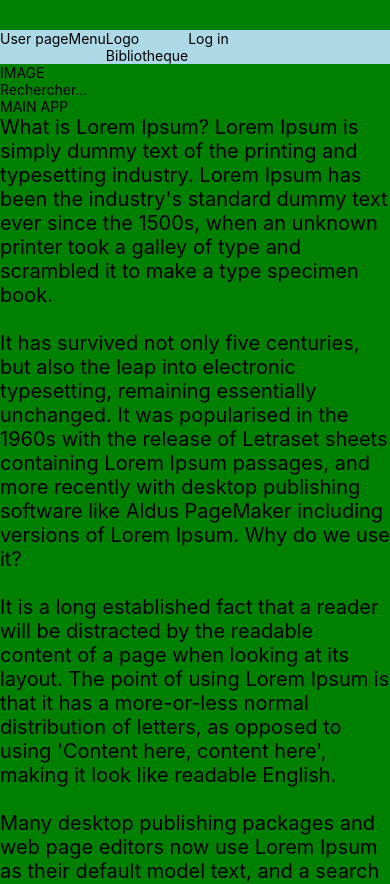
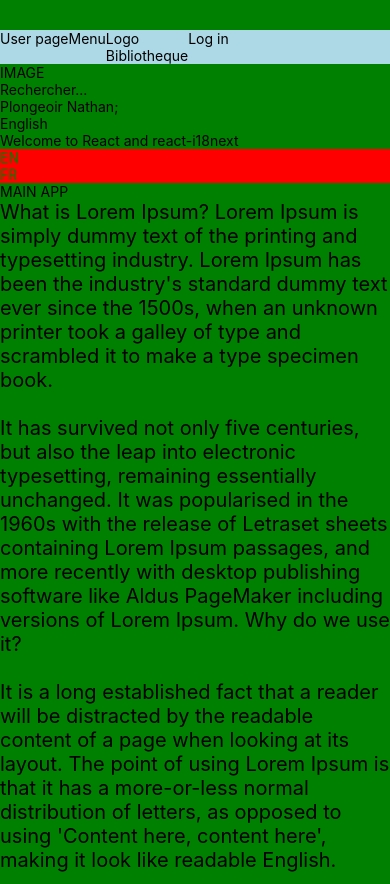
Before and after one commit to ntacv/biblisere, a React Native app: screen /Homepage in a window 390 px wide. Shown: the top 884 px of the page. Built offline with nearby package versions, Linux system fonts and the light colour scheme.

Commit message:
feat: import translation components

```diff
--- a/components/homepage/Homepage.tsx
+++ b/components/homepage/Homepage.tsx
@@ -6,6 +6,7 @@ import {
   ScrollView,
   TextInput,
   Platform,
+  StatusBar,
 } from "react-native";
 import styled from "styled-components/native";
 import { useNavigation } from "@react-navigation/native";
@@ -13,6 +14,8 @@ import Title from "../Title";
 import { color, size } from "../../styles/Variables";
 import TouchableContainer from "../button/TouchableContainer";
 import { useState } from "react";
+import TextTranslated from "../../localization/TextTranslated";
+import ChooseLanguage from "../../localization/ChooseLanguage";
 
 /*
 const Component = Platform.select({
@@ -97,6 +100,12 @@ function Homepage() {
         <ScrollView>
           <Text>IMAGE</Text>
           <TextInput placeholder="Rechercher..."></TextInput>
+          <View>
+            <Text>Plongeoir Nathan;</Text>
+            <TextTranslated>config:language</TextTranslated>
+            <TextTranslated>translation:intro</TextTranslated>
+            <ChooseLanguage />
+          </View>
           <Text>MAIN APP</Text>
           <Text style={{ fontSize: 20 }}>
             What is Lorem Ipsum? Lorem Ipsum is simply dummy text of the
--- a/localization/ChooseLanguage.tsx
+++ b/localization/ChooseLanguage.tsx
@@ -8,10 +8,10 @@ const ChooseLanguage = () => {
   return (
     <View>
       <TouchableOpacity onPress={() => i18next.changeLanguage("en")}>
-        <Text style={{ color: "green" }}>EN</Text>
+        <Text style={{ color: "green", backgroundColor: "red" }}>EN</Text>
       </TouchableOpacity>
       <TouchableOpacity onPress={() => i18next.changeLanguage("fr")}>
-        <Text style={{ color: "green" }}>FR</Text>
+        <Text style={{ color: "green", backgroundColor: "red" }}>FR</Text>
       </TouchableOpacity>
     </View>
   );
```
